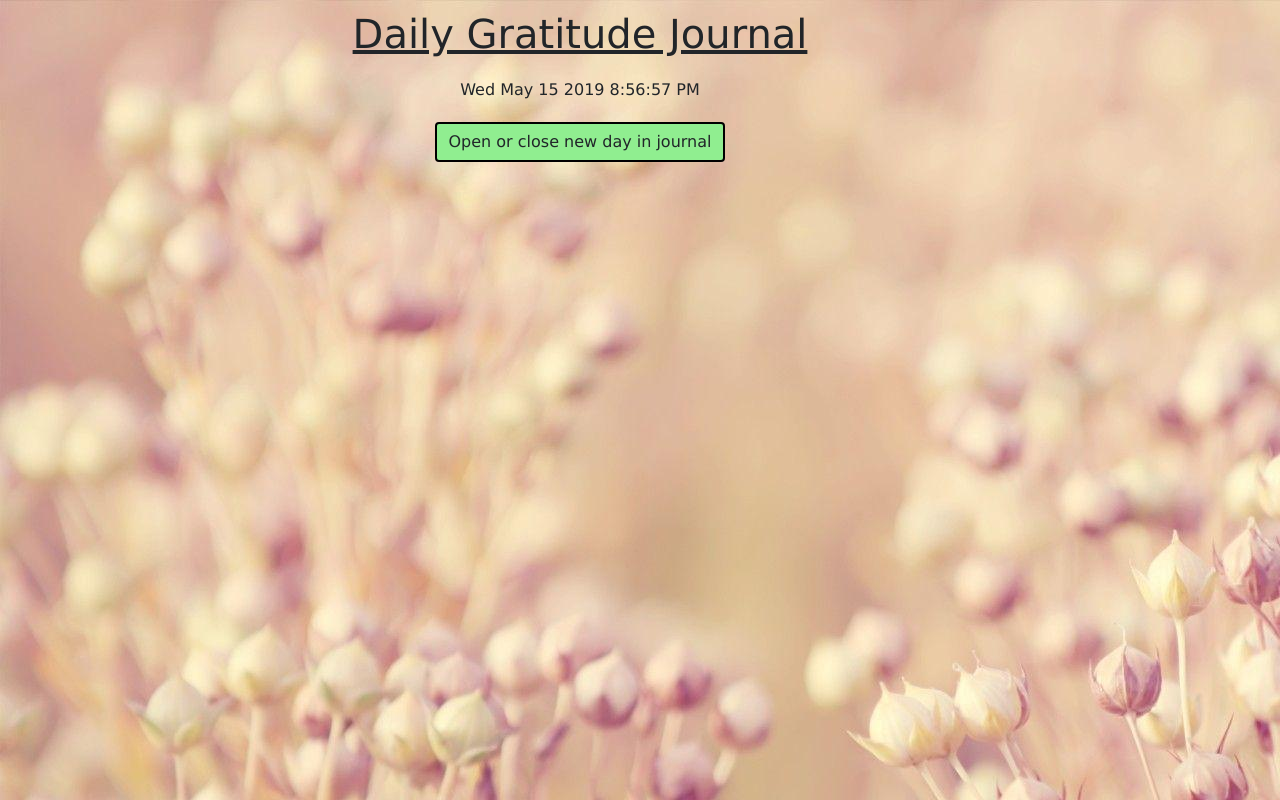
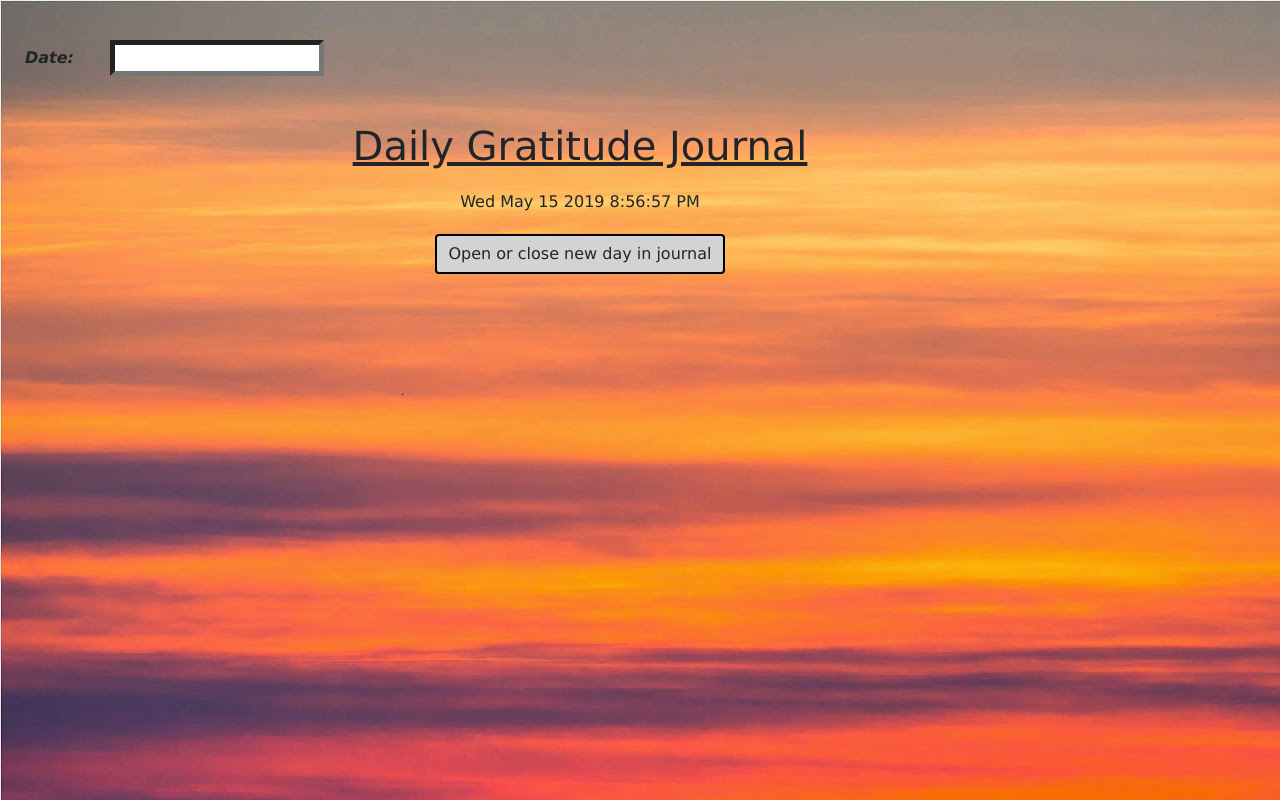
Before and after one commit to H-Len/gratitude-journal, a plain HTML site: page index.html in a window 1280 px wide. Drawn offline with nearby package versions, Linux system fonts and the light colour scheme.

Commit message:
add images; add calendar in html and styling in css

```diff
--- a/css/styles.css
+++ b/css/styles.css
@@ -3,8 +3,26 @@
 }
 
 body {
-  background: url("../img/buddingBackground.jpg");
+  background: url("../img/winter-sunrise.jpg");
+  transform-origin: center;
 }
+
+#datepicker {
+  border-width: 5px;
+  background-color: FFF;
+  margin: 30px;
+}
+
+.notice {
+  border-width: 5px;
+  background-color: FFF;
+  text: FFF;
+}
+
+calSelect {
+  margin: 30px;
+}
+
 
 h1 {
   margin: 5px 5px;
@@ -32,7 +50,7 @@ h1 {
 
 p.btn {
   cursor: pointer;
-  background-color: lightgreen;
+  background-color: lightgrey;
   border-color: black;
   border-width: 2px;
   display: inline-block;
--- a/index.html
+++ b/index.html
@@ -6,13 +6,15 @@
     <link href="css/styles.css" rel="stylesheet" type="text/css">
     <script src="js/jquery-3.4.0.js"></script>
     <script src="js/scripts.js"></script>
-
+    <script src="https://code.jquery.com/jquery-1.12.4.js"></script>
+    <script src="https://code.jquery.com/ui/1.12.1/jquery-ui.js"></script>
     <meta charset="utf-8">
     <title>Gratitude Journal</title>
   </head>
   <body>
-
     <div class="container">
+      <script class="calSelect"></script>
+      <p class="notice"><em><strong>Date: </strong></em><input type="text" id="datepicker"></p>
 
       <h1>Daily Gratitude Journal</h1>
       <div id='time'></div>
--- a/js/scripts.js
+++ b/js/scripts.js
@@ -18,9 +18,9 @@ var author = new Person("bob", "smith", "bsmi@aol.com");
 author.firstName
 
 
-
-
-
+$(function() {
+  $( "#datepicker" ).datepicker();
+});
 
 $(document).ready(function() {
   // $(p#date).text(function () {
```
Also changed, not shown: img/grass-background.jpg (added), img/notebook-page.jpg (added), img/outer-space.jpg (added), img/winter-sunrise.jpg (added).
